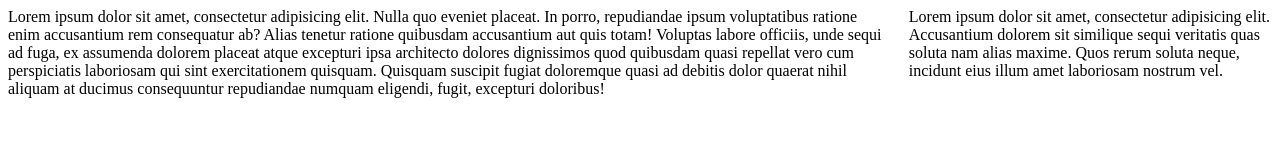
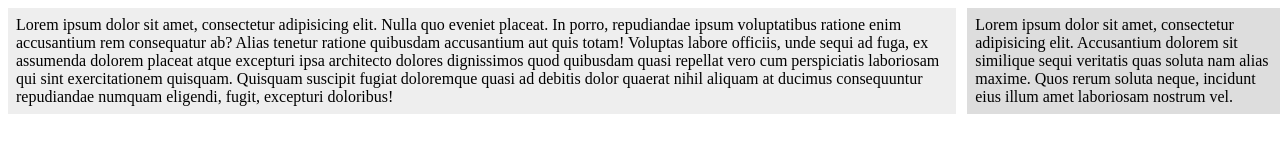
Before and after one commit to Gargi-Thakur/CSS-GRID, a plain HTML site: page index.html in a window 1280 px wide. Drawn offline with Linux system fonts and the light colour scheme.

Commit message:
Update index.html

```diff
--- a/index.html
+++ b/index.html
@@ -6,11 +6,22 @@
   <title>CSS Grids</title>
 
   <style>
-    .container{
+
+    .container > div {
+      background:#eee;
+      padding:0.5em;
+    }
+
+    .container {
       display:grid;
-      grid-template-columns: 70% 30%;
-      grid-gap:1em;
+      grid-template-columns: 75% 25%;
+      grid-gap:0.7em;
     }
+
+    .container > div:nth-child(even){
+      background:#ddd;
+    }
+
   </style>
 
 </head>
```
